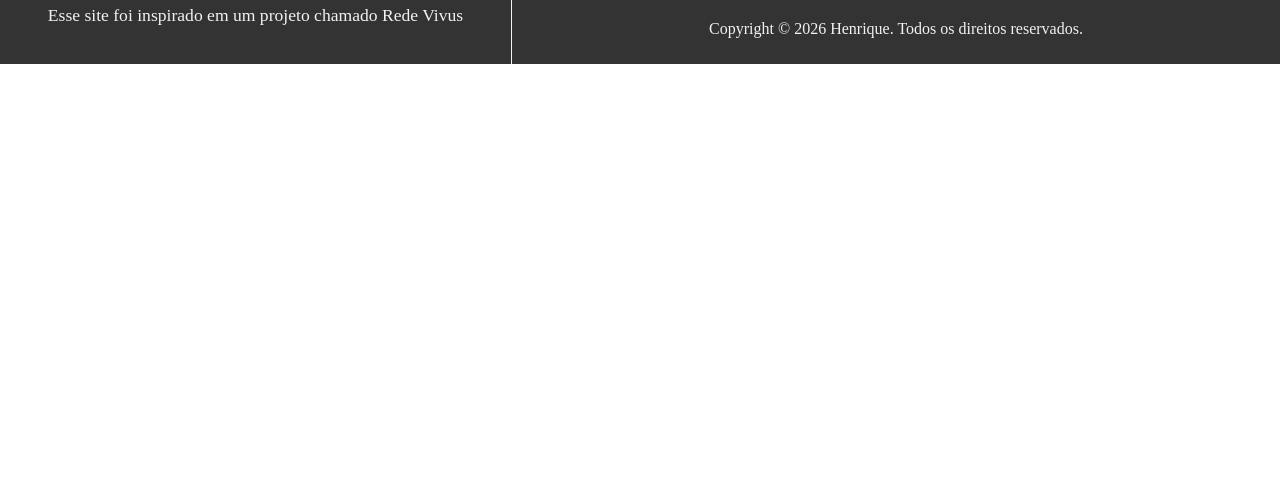
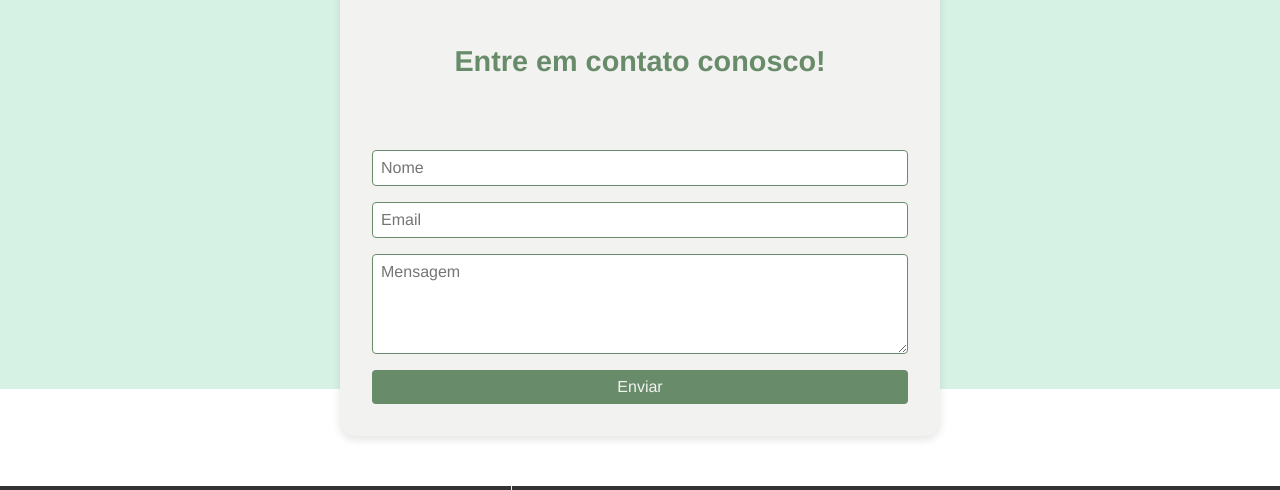
Before and after one commit to HenriqueXaviercj/RedeLimpus, a plain HTML site: page index.html in a window 1280 px wide. Shown: the part 1741-2231 px from the top of the page. Before the commit the page ends 1805 px from the top, so only its background shows below. Drawn offline with Linux system fonts and the light colour scheme.

Commit message:
Add: Sessão de Contatos e Estilo
Adicona a Sessão de Contatos ao index.html (Formulário com nome, email, mensagem). Adiciona um novo arquivo SCSS, o styles/contacts.scss que gera contacts.css + contacts.css.map para criar estilo na sessão contatos, usando variáveis.

Esse commit também faz o seguinte ajuste de layout: altera o z-index dos fundos para -1 (era 0) do footer, intro e main. Substitui o valor do width do #bg-main para 100% (era 100vw) e reomove o estilo de uma label que não estava sendo usada.

Faz o uptade do CSS de acordo com o SCSS.

```diff
--- a/index.html
+++ b/index.html
@@ -14,8 +14,8 @@
     <link rel="stylesheet" href="styles/marquee.css">
     <!--Main-->
     <link rel="stylesheet" href="styles/main.css">
-    <!--Aside-->
-
+    <!--Contacts-->
+    <link rel="stylesheet" href="styles/contacts.css">
     <!--Footer-->
     <link rel="stylesheet" href="styles/footer.css">
 </head>
@@ -55,8 +55,18 @@
                 </div>
             </div>
         </main>
-        <aside></aside>
-
+        <section id="contacts">
+            <div id="bg-contacts"></div>
+            <div id="contacts-content">
+                <h2>Entre em contato conosco!</h2>
+                <form id="contacts-form" action="#" method="post">
+                    <input type="text" placeholder="Nome" required>
+                    <input type="email" placeholder="Email" required>
+                    <textarea placeholder="Mensagem" required></textarea>
+                    <button type="submit">Enviar</button>
+                </form>
+            </div>
+        </section>
         <footer>
             <div id="inpiration">
                 <h4>Rede Limpus</h4>
--- /dev/null
+++ b/styles/contacts.scss
@@ -0,0 +1,101 @@
+@use "style";
+@use "responsive";
+
+#contacts {
+    display: flex;
+    justify-content: center;
+    align-items: center;
+
+    #contacts-content {
+        display: flex;
+        flex-flow: column nowrap;
+        justify-content: center;
+        align-items: center;
+        padding: 2rem;
+        gap: 2rem;
+        width: 100%;
+        max-width: 600px;
+        height: 464px;
+        margin: 50px 0;
+        border-radius: 15px;
+        box-shadow: 0px 4px 8px rgba(0, 0, 0, 0.1);
+        background-color: style.$white;
+
+        h2 {
+            font-family: style.$font;
+            color: style.$darkgreen;
+            font-size: 1.8rem;
+            text-align: center;
+            margin: 40px 0;
+        }
+    }
+}
+
+#contacts-form {
+    display: flex;
+    flex-flow: column nowrap;
+    align-items: center;
+    gap: 1rem;
+    width: 100%;
+
+    input, textarea {
+        padding: 0.5rem;
+        border: 1px solid style.$darkgreen;
+        border-radius: 4px;
+        font-family: style.$font;
+        font-size: 1rem;
+        width: 100%;
+        outline: none;
+
+        &:hover {
+            border-color: style.$green;
+            box-shadow: 0px 4px 8px rgba(0, 0, 0, 0.1);
+        }
+
+        &:focus {
+            outline: 1px solid style.$darkgreen;
+            box-shadow: 0px 4px 8px rgba(0, 0, 0, 0.1);
+        }
+    }
+
+    textarea {
+        resize: vertical;
+        min-height: 100px;
+    }
+
+    button {
+        padding: 0.5rem;
+        background-color: style.$darkgreen;
+        color: style.$white;
+        border: none;
+        border-radius: 4px;
+        font-family: style.$font;
+        font-size: 1rem;
+        cursor: pointer;
+        width: 100%;
+
+
+        &:hover {
+            background-color: style.$green;
+            color: style.$black;
+            box-shadow: 0px 4px 8px rgba(0, 0, 0, 0.2);
+        }
+
+        &:focus {
+            outline: 1px solid style.$black;
+            box-shadow: 0px 4px 8px rgba(0, 0, 0, 0.1);
+        }
+    }
+}
+
+#bg-contacts {
+    position: absolute;
+    top: 1530px;
+    left: 0;
+    right: 0;
+    bottom: 0;
+    width: 100%;
+    height: 600px;
+    background-color: style.$lightgreen;
+    z-index: -1;
+}
--- a/styles/footer.scss
+++ b/styles/footer.scss
@@ -84,7 +84,7 @@ footer {
         position: absolute;
         width: 100%;
         height: 381px;
-        z-index: 0;
+        z-index: -1;
         display: block;
 
         @include responsive.respond-to(tablet) {
--- a/styles/intro.scss
+++ b/styles/intro.scss
@@ -70,7 +70,7 @@
         background-color: style.$lightgreen;
         height: 100%;
 
-        z-index: 0;
+        z-index: -1;
         position: absolute;
         top: 0;
         left: 0;
--- a/styles/main.scss
+++ b/styles/main.scss
@@ -9,17 +9,13 @@
     #bg-main {
         background-color: style.$green;
         position: relative;
-        z-index: 0;
+        z-index: -1;
         top: 0;
         left: 0;
         right: 0;
 
-        width: 100vw;
+        width: 100%;
         height: 800px;
-    }
-
-    label {
-        width: 90%;
     }
 
     #searchPoint {
```
Also changed, not shown: styles/contacts.css (added), styles/footer.css, styles/intro.css, styles/main.css, 4 other files.
